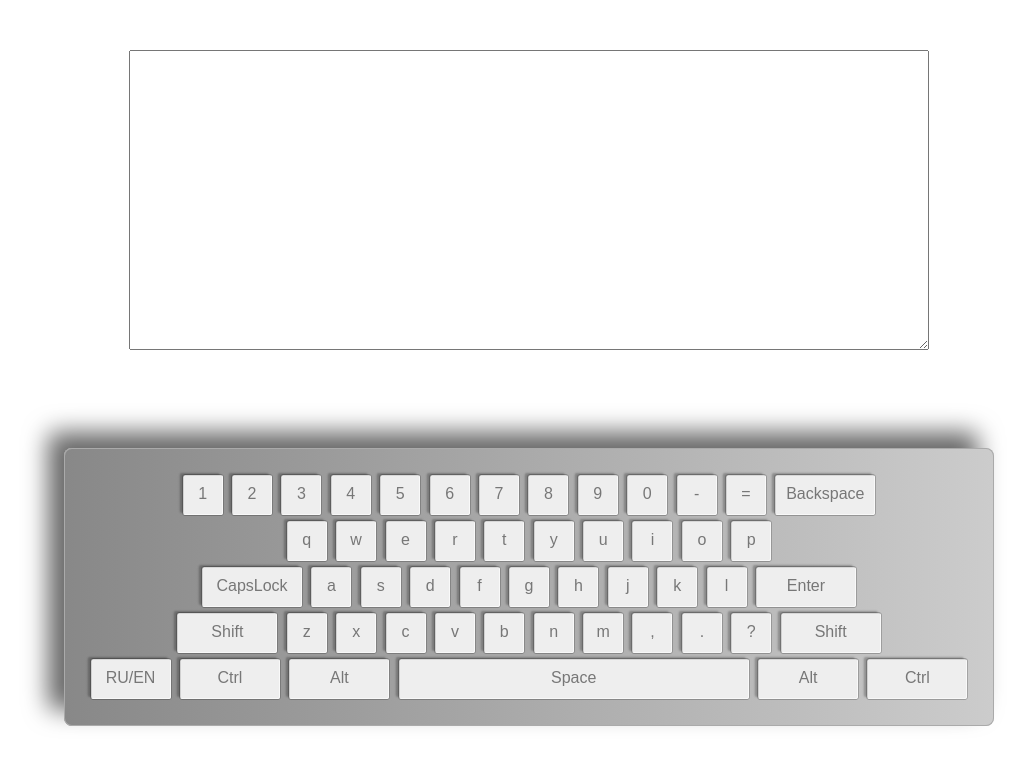
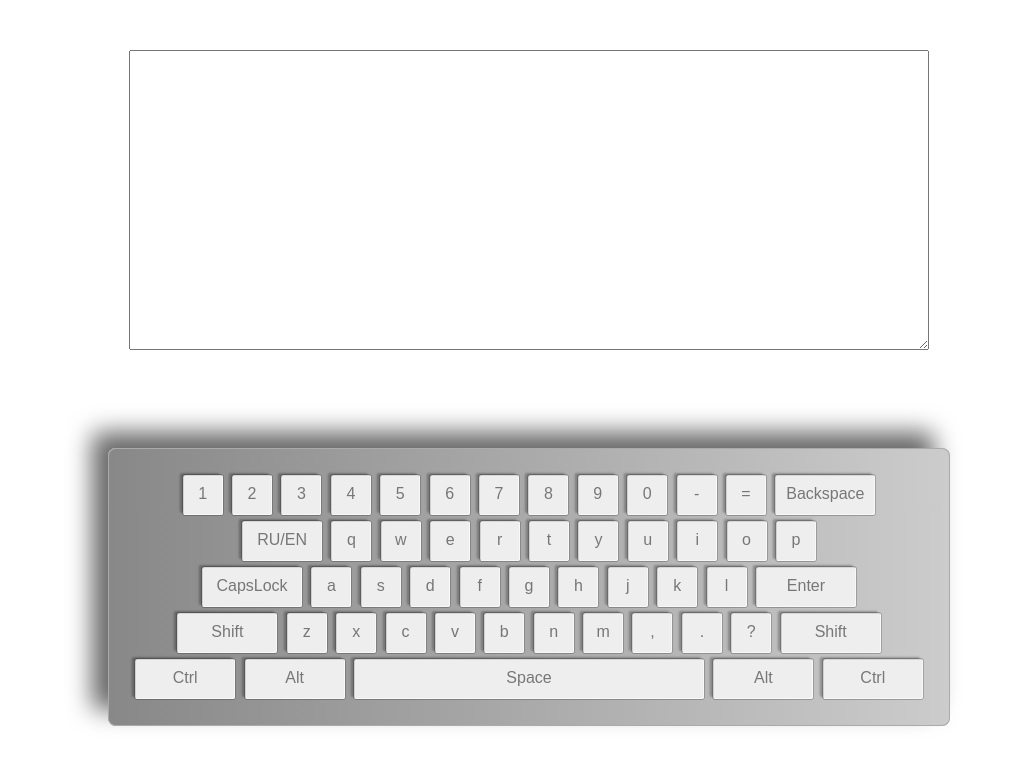
Before and after one commit to Arzamas-ka/codejam-virtual-keyboard, a website built with webpack: page src/index.html in a window 1280 px wide. Both pictures are taken after a click on the element "Backspace". Shown: the whole page, without its empty margins (111-1136 px from the left). Built offline with nearby package versions, Linux system fonts and the light colour scheme.

Commit message:
feat: implement event for ru/en button

```diff
--- a/src/dataKeyboard.js
+++ b/src/dataKeyboard.js
@@ -15,6 +15,7 @@ const dataKeyboardEng = [
     { letter: 'Backspace', class: 'key-button key-medium', code: 'Backspace' }
   ],
   [
+    { letter: 'RU/EN', class: 'key-button key-languages' },
     { letter: 'q', class: 'key-button key-small', id: 81, code: 'KeyQ' },
     { letter: 'w', class: 'key-button key-small', id: 87, code: 'KeyW' },
     { letter: 'e', class: 'key-button key-small', id: 69, code: 'KeyE' },
@@ -64,7 +65,6 @@ const dataKeyboardEng = [
     }
   ],
   [
-    { letter: 'RU/EN', class: 'key-button key-languages' },
     {
       letter: 'Ctrl',
       class: 'key-button key-medium',
@@ -110,6 +110,7 @@ const dataKeyboardRu = [
     { letter: 'Backspace', class: 'key-button key-medium', code: 'Backspace' }
   ],
   [
+    { letter: 'RU/EN', class: 'key-button key-languages' },
     { letter: 'й', class: 'key-button key-small', id: 81, code: 'KeyQ' },
     { letter: 'ц', class: 'key-button key-small', id: 87, code: 'KeyW' },
     { letter: 'у', class: 'key-button key-small', id: 69, code: 'KeyE' },
@@ -154,7 +155,6 @@ const dataKeyboardRu = [
     }
   ],
   [
-    { letter: 'RU/EN', class: 'key-button key-languages' },
     {
       letter: 'Ctrl',
       class: 'key-button key-medium',
--- a/src/index.js
+++ b/src/index.js
@@ -2,8 +2,11 @@ import dataKeyboard from './dataKeyboard';
 
 import './style.css';
 
-
 const mainContainer = document.createElement('div');
+let language = localStorage.getItem('keyboardLanguage') || 'en';
+let isCapsLockActive = false;
+let isShiftActive = false;
+let keyboard;
 
 const renderTextarea = () => {
   const textarea = document.createElement('textarea');
@@ -13,8 +16,27 @@ const renderTextarea = () => {
   mainContainer.append(textarea);
 };
 
+const clickListenerKeyboard = () => {
+  const handler = event => {
+    if (!event.target.classList.contains('key-button')) return;
+
+    setTimeout(() => {
+      event.target.classList.contains('key-button');
+
+      if (event.target.innerText === 'RU/EN') {
+        language = language === 'en' ? 'ru' : 'en';
+        localStorage.setItem('keyboardLanguage', `${language}`);
+        renderKeyboard();
+        return;
+      }
+    }, 200);
+  };
+  keyboard.removeEventListener('click', handler);
+  keyboard.addEventListener('click', handler);
+};
+
 const renderKeyboard = () => {
-  const keyboard = document.createElement('div');
+  keyboard = document.createElement('div');
   keyboard.classList = 'keyboard';
 
   const languageKeyboard = dataKeyboard['en'];
@@ -27,7 +49,17 @@ const renderKeyboard = () => {
       const span = document.createElement('span');
       span.classList = row[ind].class;
 
+      span.setAttribute('data-code', `${row[ind].code}`);
+
       span.textContent = row[ind].letter;
+      span.setAttribute(
+        'data-letter',
+        `${
+          isCapsLockActive && row[ind].letter.length === 1
+            ? row[ind].letter.toUpperCase()
+            : row[ind].letter
+        }`
+      );
 
       rowWrapper.append(span);
       ind++;
@@ -36,7 +68,8 @@ const renderKeyboard = () => {
     keyboard.append(rowWrapper);
   });
 
-   mainContainer.append(keyboard);
+  mainContainer.append(keyboard);
+  clickListenerKeyboard();
 };
 
 const render = () => {
@@ -47,3 +80,7 @@ const render = () => {
   document.body.append(mainContainer);
 };
 render();
+
+window.onload = () => {
+  document.querySelector('.textarea').focus();
+};
```
Also changed, not shown: src/style.css (+0 -28 lines).
